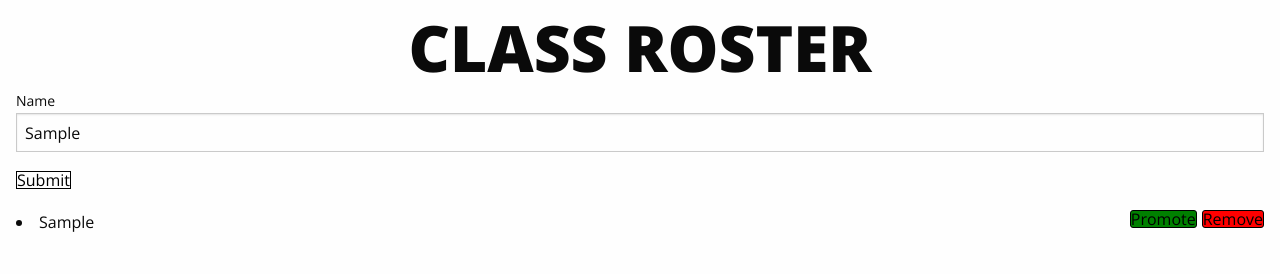
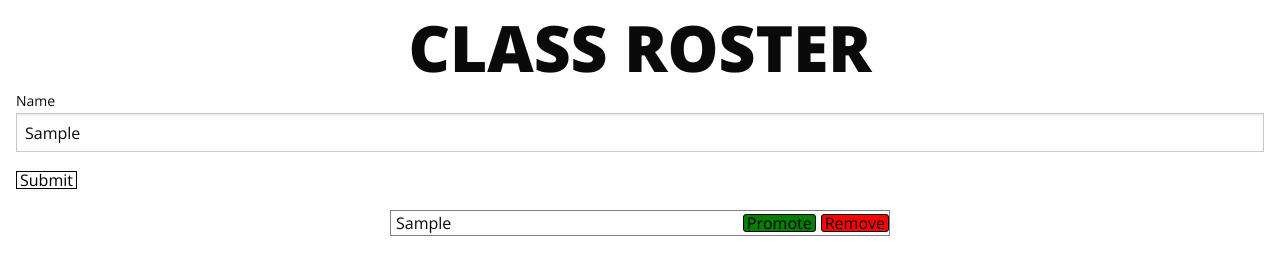
Before and after one commit to tsettle44/class-roster-hw2-, a plain HTML site: page index.html in a window 1280 px wide. Both pictures are taken after typing "Sample" into the empty fields and a click on the button "Submit". Drawn offline with nearby package versions, Linux system fonts and the light colour scheme; a web font is replaced by a local one.

Commit message:
Additional padding and finished js

```diff
--- a/index.css
+++ b/index.css
@@ -13,6 +13,9 @@ h1 {
 button {
     border: 1px solid black;
     border-radius: 3px;
+    margin-top: 3px;
+    padding-left: 3px;
+    padding-right: 3px;
 }
 
 h1 span {
@@ -36,6 +39,13 @@ section > div {
   flex-direction: column;
   align-items: center;
   justify-content: center;
+  width: 500px;
+  margin: 0 auto;
+}
+
+li {
+  border: 1px solid grey;
+  list-style-type: none;
 }
 
 dl > li {
--- a/index.js
+++ b/index.js
@@ -20,6 +20,7 @@ const App = {
 
         const list = document.createElement('li')
         list.textContent = form.personName.value
+        list.style.paddingLeft = '5px'
         details.appendChild(list)
 
         details.insertBefore(list, details.childNodes[0])
```
